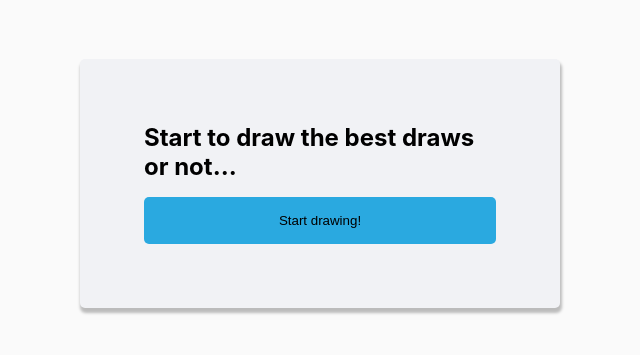
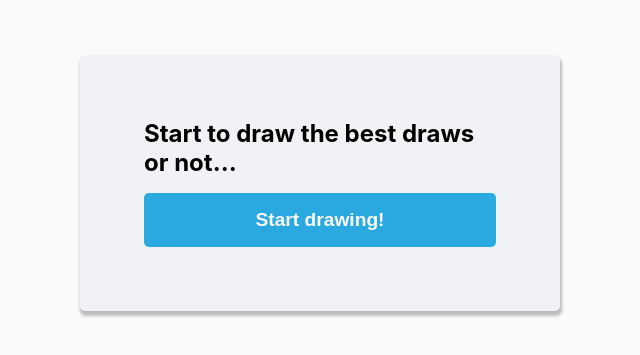
Before and after one commit to r3nanp/drawing, a React (Vite) app: page / in a window 1280 px wide. Shown: the part 217-572 px from the top of the page, without its empty margins (320-960 px from the left). Built offline with nearby package versions, Linux system fonts and the light colour scheme.

Commit message:
style: fix styles

```diff
--- a/src/pages/Home/styles.ts
+++ b/src/pages/Home/styles.ts
@@ -43,8 +43,17 @@ export const Content = styled.section`
       border-radius: 5px;
 
       background: ${theme.colors.blue};
+      color: ${theme.colors.white};
+
+      font-size: 1.2rem;
+      font-weight: 800;
       width: 100%;
       padding: 1rem;
+      transition: filter 0.3s;
+
+      &:hover {
+        filter: brightness(0.875);
+      }
     }
   `}
 `
```
